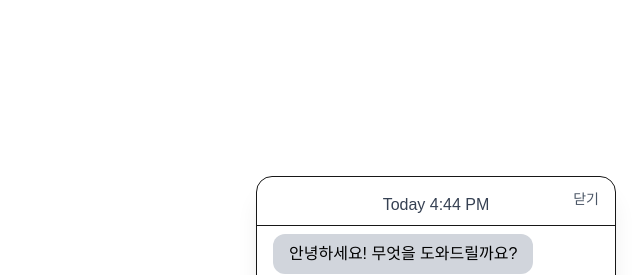
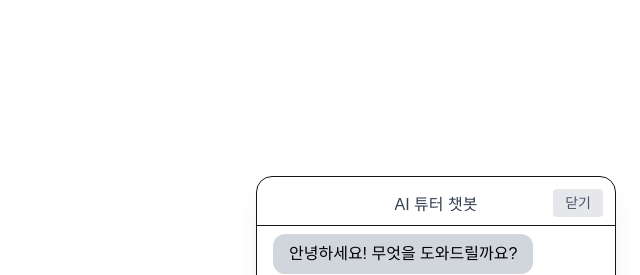
Before and after one commit to kkhan0214/AICO, a Next.js app: page /chatbot in a window 1280 px wide. Both pictures are taken after a click on the button 1224 px from the left and 744 px from the top of the page. Shown: the top 275 px of the page, without its empty margins (640-1280 px from the left). Built offline with nearby package versions, Linux system fonts and the light colour scheme.

Commit message:
Update page.tsx

```diff
--- a/app/chatbot/page.tsx
+++ b/app/chatbot/page.tsx
@@ -36,10 +36,10 @@ export default function ChatbotPage() {
       {open && (
         <div className="fixed bottom-6 right-6 w-[360px] h-[600px] bg-[rgba(255,255,255,0.95)] rounded-2xl border shadow-xl flex flex-col justify-between z-50">
           <div className="relative pt-4 px-4 flex-shrink-0 border-b pb-2">
-            <p className="text-center text-gray-700">Today {date}</p>
+            <p className="text-center text-gray-700">AI 튜터 챗봇</p>
             <button
               onClick={() => setOpen(false)}
-              className="absolute top-2 right-2 text-sm text-gray-600 px-2 py-1 rounded hover:bg-gray-200"
+              className="absolute top-3 right-3 text-sm text-gray-600 bg-gray-200 px-3 py-1 rounded hover:bg-gray-300 z-10"
             >
               닫기
             </button>
```
